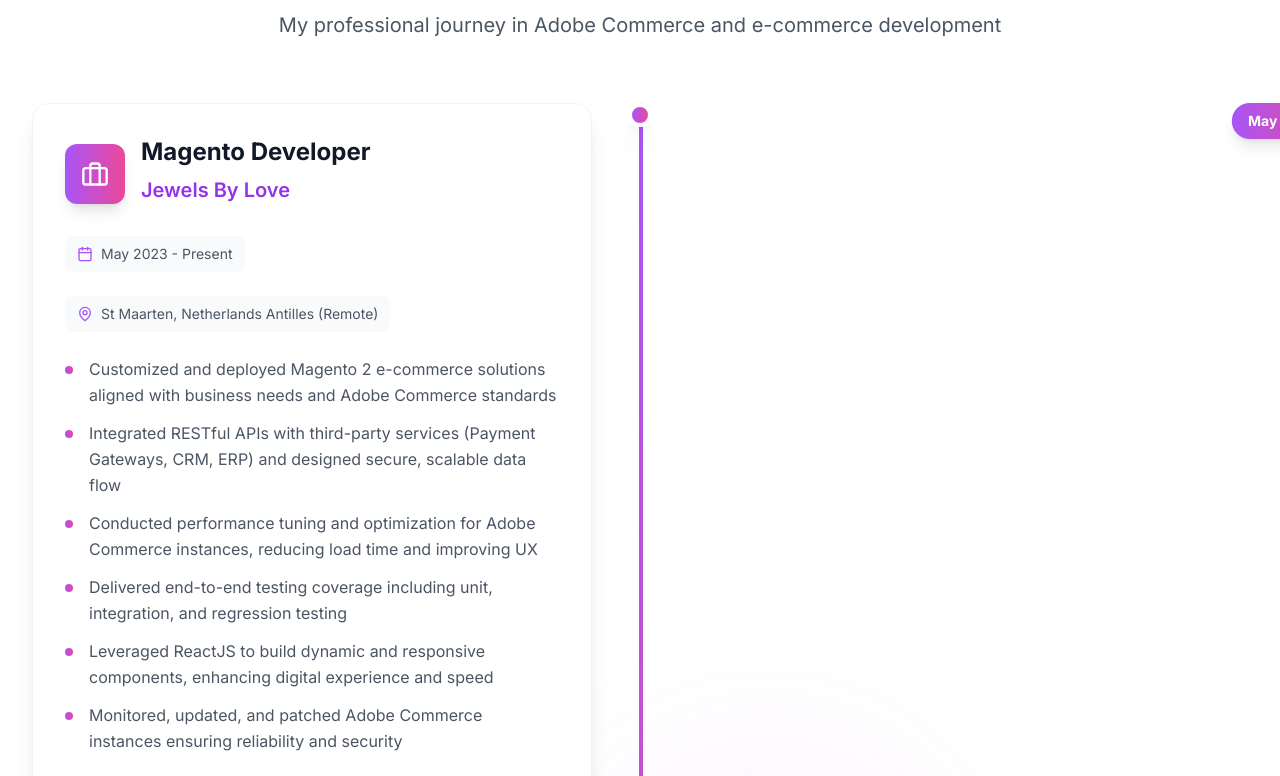
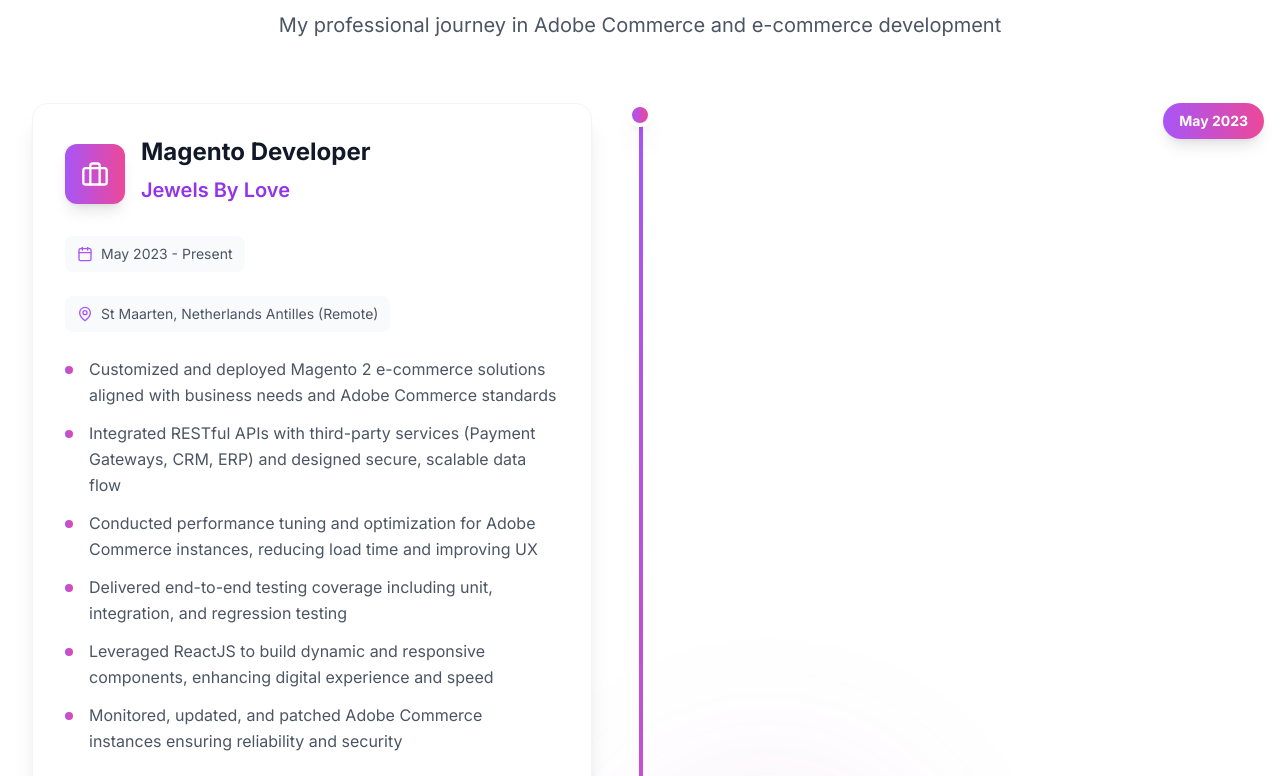
Before and after one commit to darjiharsh/darjiharsh.github.io, a React (Vite) app: page / in a window 1280 px wide. Shown: the part 1744-2520 px from the top of the page. Built offline with nearby package versions, Linux system fonts and the light colour scheme.

Commit message:
Design update for experience section

```diff
--- a/src/components/Experience.tsx
+++ b/src/components/Experience.tsx
@@ -149,7 +149,7 @@
                 </div>
 
                 {/* Timeline Year Badge */}
-                <div className={`hidden md:block absolute top-0 ${index % 2 === 0 ? 'right-0 mr-4' : 'left-0 ml-4'} transform ${index % 2 === 0 ? 'translate-x-full' : '-translate-x-full'}`}>
+                <div className={`hidden md:block absolute top-0 ${index % 2 === 0 ? 'right-0' : 'left-0'} ${index % 2 === 0 ? 'md:translate-x-0 lg:translate-x-4' : 'md:translate-x-0 lg:-translate-x-4'}`}>
                   <div className="bg-gradient-to-r from-purple-500 to-pink-500 text-white px-4 py-2 rounded-full text-sm font-bold shadow-lg">
                     {exp.period.split(' - ')[0]}
                   </div>
```
